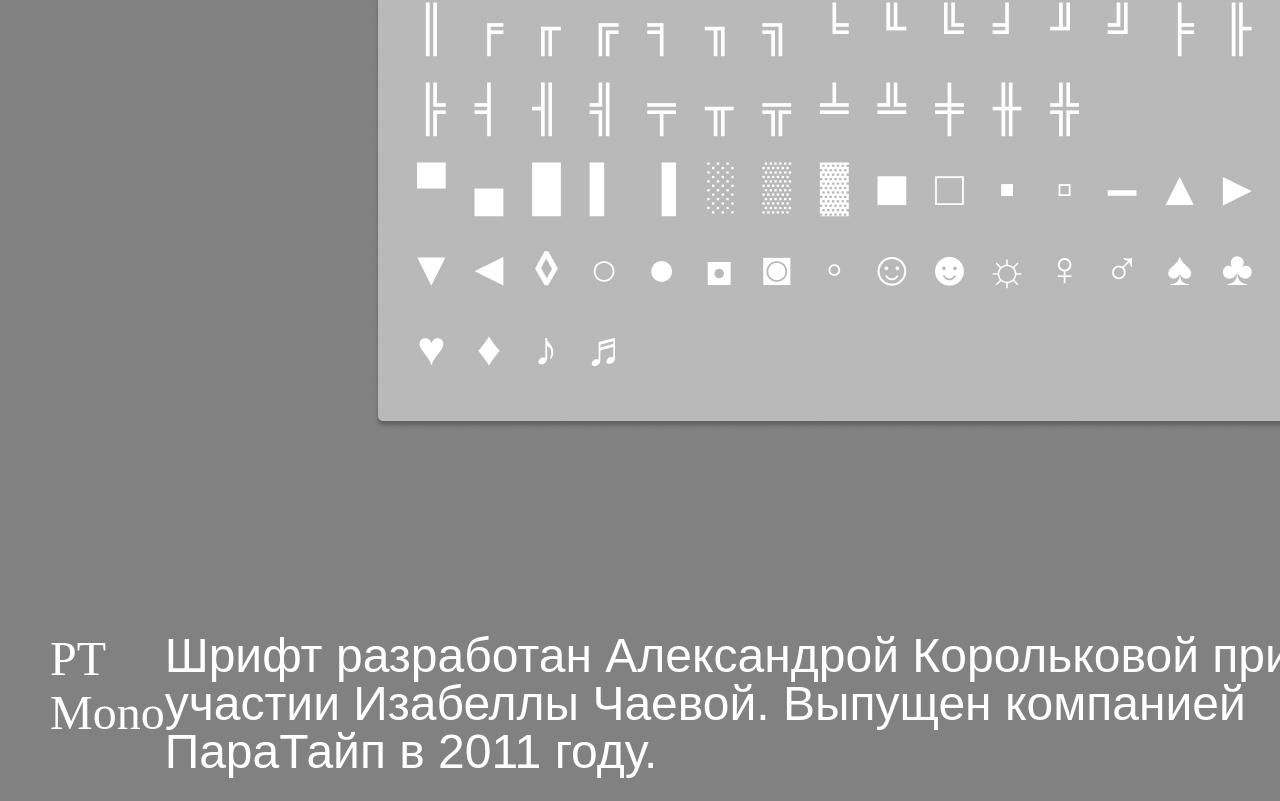
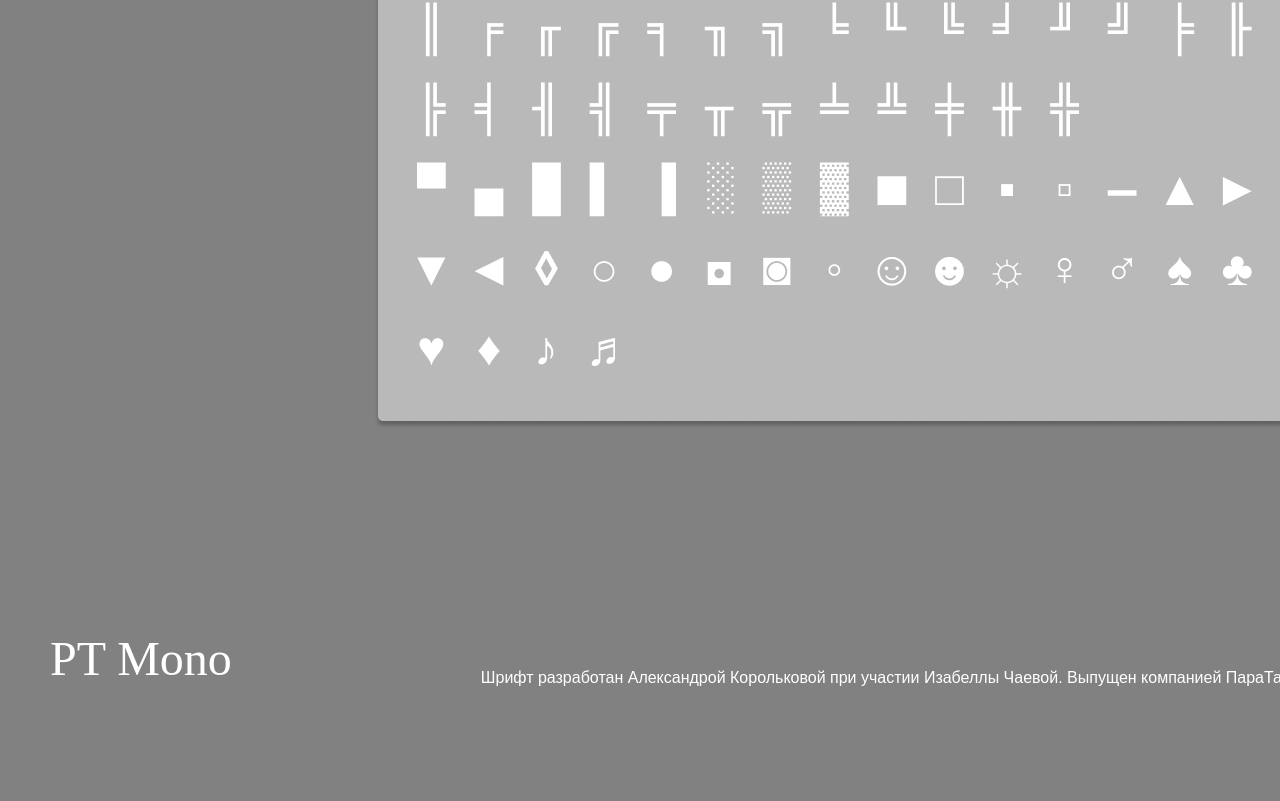
Before and after one commit to SurfWinter/PT_Mono, a plain HTML site: page index.html in a window 1280 px wide. Shown: the part 8071-8872 px from the top of the page. After the commit the page ends 8782 px from the top, so only its background shows below. Drawn offline with Linux system fonts and the light colour scheme; files whose address does not match are found by name.

Commit message:
Update content.css

```diff
--- a/content.css
+++ b/content.css
@@ -147,7 +147,6 @@ bottom: 170px;
 #sign {
   display: flex;
   align-items: flex-end;
-  font-size: 36pt;
 }
 
 h1 {
```
